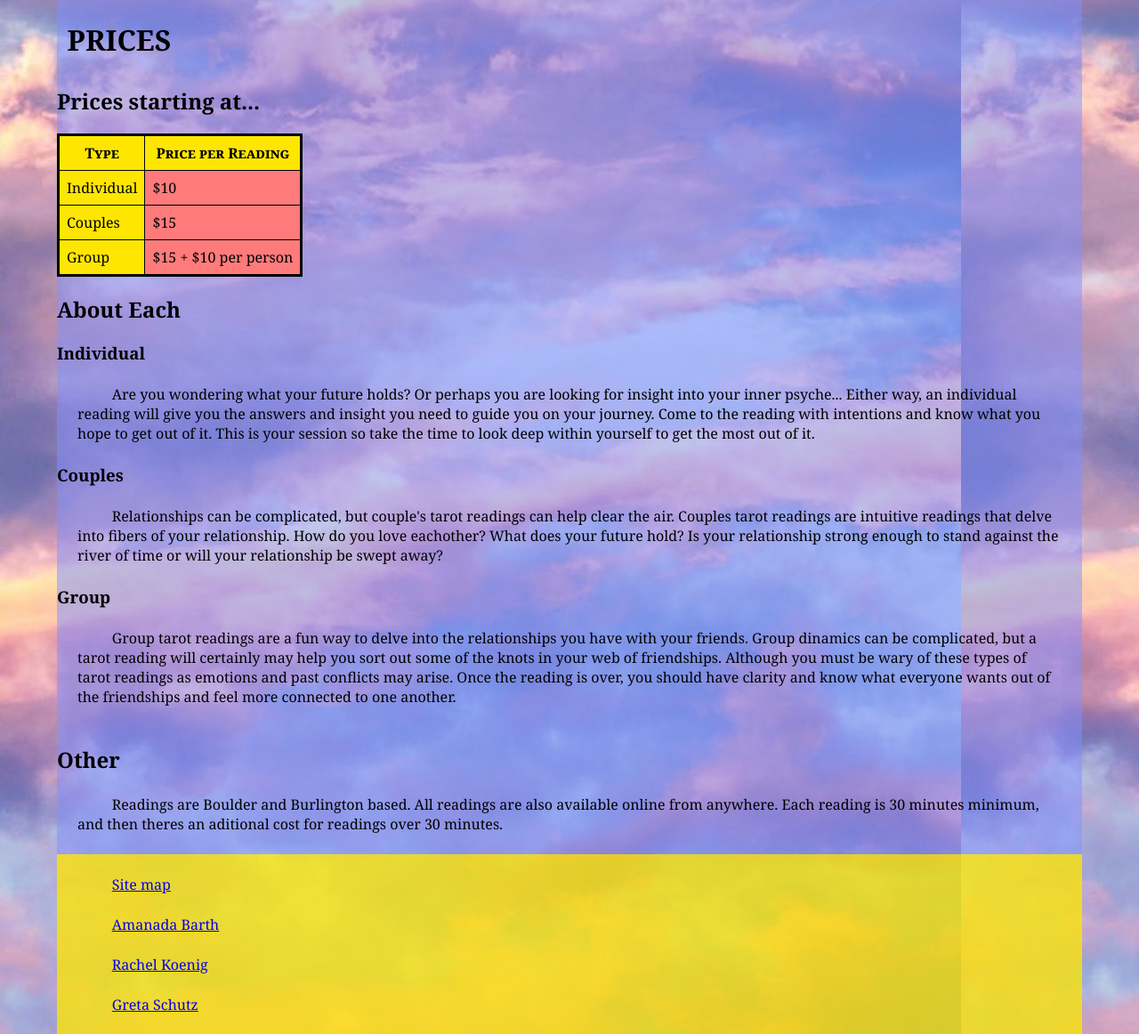
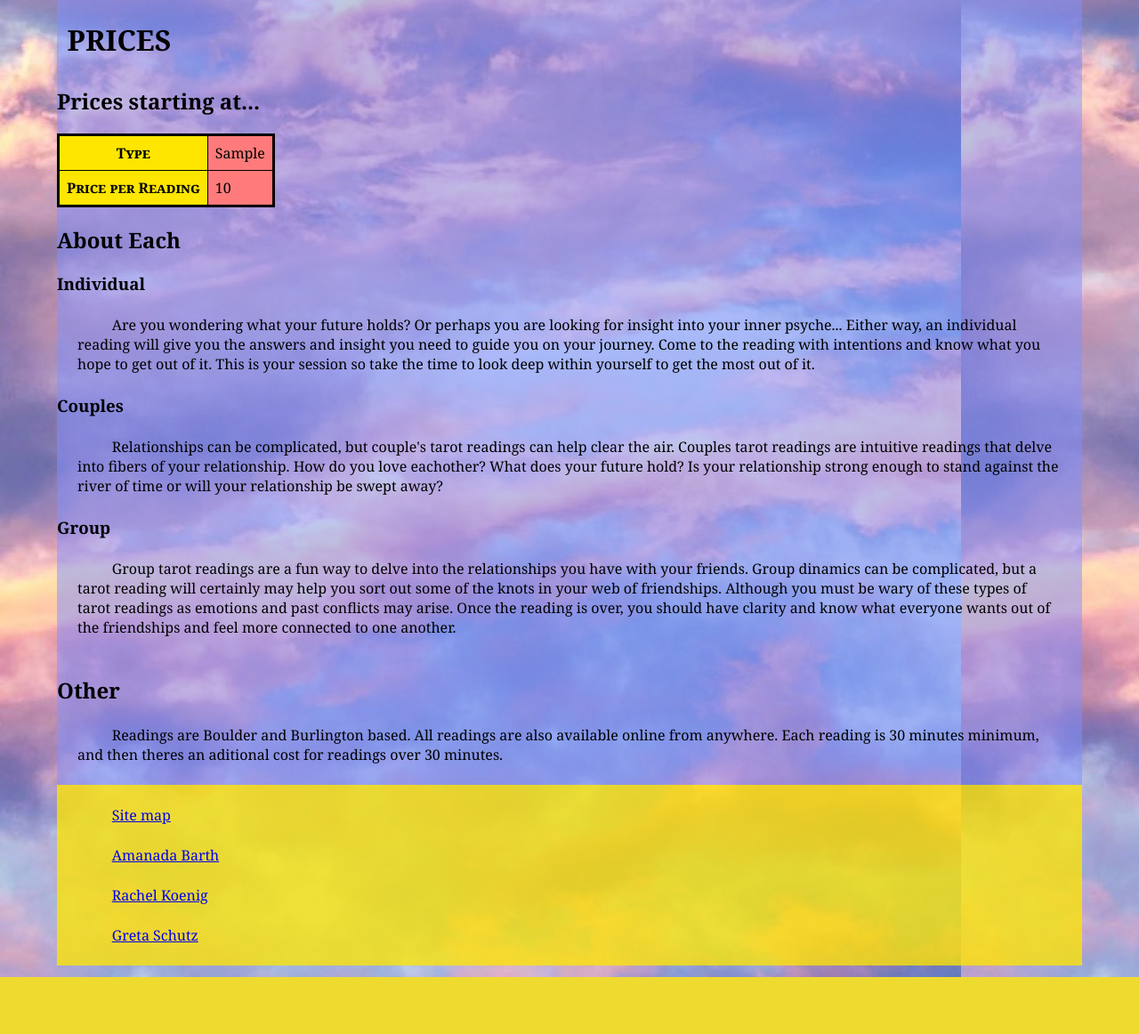
Before and after one commit to amandabarth/Final-Project, a PHP site: page /prices.php in a window 1280 px wide. Shown: the part 186-1348 px from the top of the page at 89% size. After the commit the page ends 1284 px from the top, so only its background shows below. Run offline with PHP 8.4, Linux system fonts and the light colour scheme; tables that the repository leaves empty or names only in its code hold one stand-in row (values such as "Sample post").

Commit message:
Final Project: added display data to the prices page

```diff
--- a/prices.php
+++ b/prices.php
@@ -1,32 +1,29 @@
-<?php include 'top.php'; ?>
+<?php
+    include 'top.php';
+?>
 <main>
             <h1>Prices</h1>
             <section>
                 <h2>Prices starting at...</h2>
                 <table>
-                        <tr>
-                            <th>Type</th>
-                            <th>Price per Reading</th>
-
-                        </tr>
-                        <tr>
-                            <td>Individual</td>
-                            <td>$10</td>
-
-                        </tr>
-                        <tr>
-
-                        </tr>
-                        <tr>
-                            <td>Couples</td>
-                            <td>$15</td>
-
-                        </tr>
-                        <tr>
-                            <td>Group</td>
-                            <td>$15 + $10 per person </td>
-
-                        </tr>
+                    <tr>
+                        <?php
+                        $sql = 'SELECT fldType, fldAmount FROM tblPrices';
+                        $statement = $pdo->prepare($sql);
+                        $statement->execute();
+                        $records = $statement->fetchAll();
+                        print '<th>Type</th>';
+                        foreach($records as $record){
+                            print'<td>'.$record['fldType'].'</td>';
+                        }
+                    print'</tr>
+                    <tr>';
+                        print'<th>Price per Reading</th>';
+                        foreach($records as $record){
+                            print'<td>'.$record['fldAmount'].'</td>';
+                        }
+                        ?>
+                    </tr>
                 </table>
 
             </section>
```
